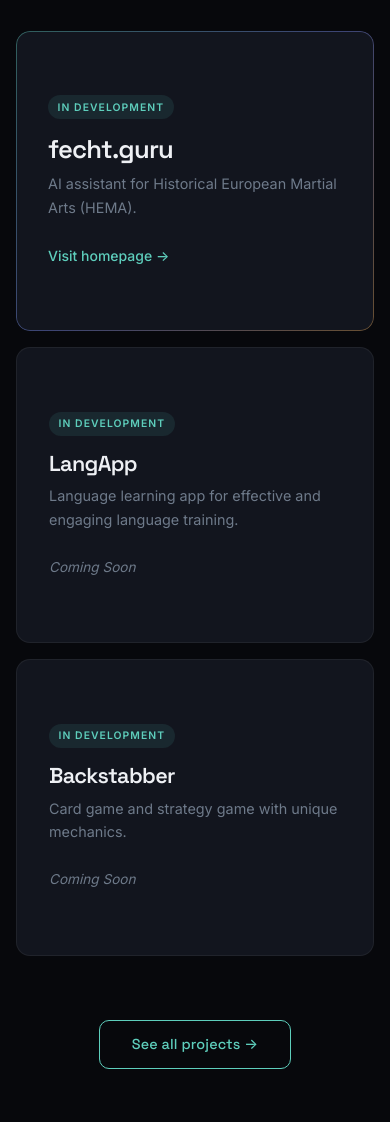
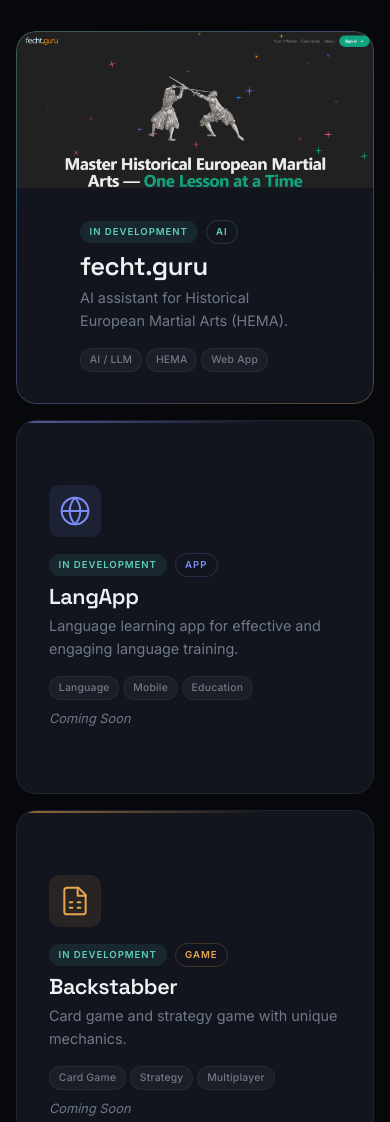
Before and after one commit to Falck-Studios/falck-studios.github.io, a plain HTML site: page index.html in a window 390 px wide. Shown: the part 3540-4662 px from the top of the page. Drawn offline with Linux system fonts and the light colour scheme.

Commit message:
Redesign homepage project cards with rich visuals
- fecht.guru: full-width card with live screenshot preview, hover overlay,
  gradient border, badges (Under utvikling, AI), and tech tags (AI/LLM, HEMA, Web App)
- LangApp: icon, indigo accent bar, category badge (App), tech tags (Språk, Mobil, Utdanning)
- Backstabber: icon, amber accent bar, category badge (Spill), tech tags (Kortspill, Strategi, Multiplayer)
- All cards have hover lift + shadow animations
- Added i18n keys for tag translations (NO/EN)

Co-authored-by: Copilot <223556219+Copilot@users.noreply.github.com>

```diff
--- a/css/style.css
+++ b/css/style.css
@@ -819,80 +819,130 @@ main {
 }
 
 /* ==========================================================================
-   Project Grid & Cards — Featured Layout
-   ========================================================================== */
-
-.project-grid {
+   Project Grid v2 — Rich Cards with Images & Icons (Homepage)
+   ========================================================================== */
+
+.project-grid-v2 {
   display: grid;
   gap: var(--spacing-md);
   grid-template-columns: 1fr;
 }
 
 @media (min-width: 768px) {
-  .project-grid {
+  .project-grid-v2 {
     grid-template-columns: 1fr 1fr;
   }
 
-  .project-card--featured {
-    grid-row: 1 / 3;
-  }
-}
-
-.project-card {
+  .proj-card--hero {
+    grid-column: 1 / -1;
+  }
+}
+
+/* --- Base card --- */
+.proj-card {
   display: flex;
   flex-direction: column;
-  background-color: var(--color-bg-elevated);
+  background: var(--color-bg-elevated);
   border: 1px solid var(--color-border);
-  border-radius: var(--radius-md);
-  padding: var(--spacing-xl) var(--spacing-lg);
-  transition: border-color 0.3s ease, transform 0.3s var(--transition-smooth);
+  border-radius: var(--radius-lg);
+  overflow: hidden;
+  transition: border-color 0.4s ease, transform 0.4s var(--transition-smooth), box-shadow 0.4s ease;
   color: inherit;
   text-decoration: none;
 }
 
-.project-card:hover {
+.proj-card:hover {
   border-color: var(--color-border-hover);
-  transform: translateY(-2px);
+  transform: translateY(-3px);
+  box-shadow: 0 8px 32px rgba(0, 0, 0, 0.25);
   color: inherit;
 }
 
-/* Featured project — gradient border */
-.project-card--featured {
+/* --- Hero card (fecht.guru with screenshot) --- */
+.proj-card--hero {
   border: none;
   position: relative;
-  background: var(--color-bg-elevated);
-}
-
-.project-card--featured::before {
+}
+
+.proj-card--hero::before {
   content: '';
   position: absolute;
   inset: 0;
-  border-radius: var(--radius-md);
+  border-radius: var(--radius-lg);
   padding: 1px;
   background: linear-gradient(135deg, var(--color-accent), var(--color-accent-2), var(--color-warm));
   -webkit-mask: linear-gradient(#fff 0 0) content-box, linear-gradient(#fff 0 0);
   -webkit-mask-composite: xor;
   mask-composite: exclude;
   pointer-events: none;
-  opacity: 0.4;
+  opacity: 0.35;
   transition: opacity 0.5s ease;
-}
-
-.project-card--featured:hover::before {
-  opacity: 0.8;
-}
-
-.project-card--featured .project-card__name {
-  font-size: 1.6rem;
-}
-
-.project-card--wip {
+  z-index: 1;
+}
+
+.proj-card--hero:hover::before {
+  opacity: 0.75;
+}
+
+.proj-card__img {
+  position: relative;
+  aspect-ratio: 16 / 7;
+  overflow: hidden;
+  background: var(--color-bg-secondary);
+}
+
+.proj-card__img img {
+  width: 100%;
+  height: 100%;
+  object-fit: cover;
+  object-position: top;
+  transition: transform 0.6s var(--transition-smooth);
+}
+
+.proj-card--hero:hover .proj-card__img img {
+  transform: scale(1.04);
+}
+
+.proj-card__img-overlay {
+  position: absolute;
+  inset: 0;
+  display: flex;
+  align-items: center;
+  justify-content: center;
+  background: rgba(7, 8, 12, 0.55);
+  opacity: 0;
+  transition: opacity 0.3s ease;
+}
+
+.proj-card--hero:hover .proj-card__img-overlay {
   opacity: 1;
 }
 
-.project-card__badge {
-  display: inline-block;
-  font-size: 0.65rem;
+.proj-card__visit {
+  padding: 0.65rem 1.5rem;
+  background: var(--color-accent);
+  color: var(--color-bg-primary);
+  border-radius: var(--radius-sm);
+  font-weight: 600;
+  font-size: 0.85rem;
+  font-family: var(--font-display);
+  letter-spacing: 0.01em;
+}
+
+/* --- Card body (shared) --- */
+.proj-card__body {
+  padding: var(--spacing-lg) var(--spacing-xl);
+}
+
+.proj-card__meta {
+  display: flex;
+  align-items: center;
+  gap: var(--spacing-sm);
+  margin-bottom: var(--spacing-sm);
+}
+
+.proj-card__badge {
+  font-size: 0.6rem;
   font-weight: 600;
   text-transform: uppercase;
   letter-spacing: 0.1em;
@@ -900,38 +950,118 @@ main {
   background: var(--color-accent-glow);
   padding: 0.2rem 0.6rem;
   border-radius: 100px;
+}
+
+.proj-card__cat {
+  font-size: 0.6rem;
+  font-weight: 600;
+  text-transform: uppercase;
+  letter-spacing: 0.1em;
+  padding: 0.2rem 0.6rem;
+  border-radius: 100px;
+  color: var(--color-accent);
+  border: 1px solid rgba(94, 206, 190, 0.2);
+}
+
+.proj-card__cat--indigo {
+  color: var(--color-accent-2);
+  border-color: rgba(124, 140, 245, 0.2);
+}
+
+.proj-card__cat--warm {
+  color: var(--color-warm);
+  border-color: rgba(232, 166, 80, 0.2);
+}
+
+.proj-card__name {
+  font-size: 1.35rem;
+  margin-bottom: var(--spacing-xs);
+  letter-spacing: -0.02em;
+}
+
+.proj-card--hero .proj-card__name {
+  font-size: 1.6rem;
+}
+
+.proj-card__desc {
+  color: var(--color-text-secondary);
+  font-size: 0.9rem;
+  line-height: 1.6;
   margin-bottom: var(--spacing-md);
-  width: fit-content;
-}
-
-.project-card__name {
-  margin-bottom: var(--spacing-sm);
-}
-
-.project-card__desc {
-  flex: 1;
-  color: var(--color-text-secondary);
-  font-size: 0.9rem;
-}
-
-.project-card__status {
-  color: var(--color-text-secondary);
-  font-size: 0.85rem;
+}
+
+.proj-card__tags {
+  display: flex;
+  flex-wrap: wrap;
+  gap: var(--spacing-xs);
+}
+
+.proj-card__tags span {
+  font-size: 0.65rem;
+  font-weight: 500;
+  color: var(--color-text-secondary);
+  background: rgba(255, 255, 255, 0.04);
+  border: 1px solid var(--color-border);
+  padding: 0.15rem 0.55rem;
+  border-radius: 100px;
+  letter-spacing: 0.02em;
+}
+
+/* --- Side cards (LangApp, Backstabber) --- */
+.proj-card--side {
+  padding: var(--spacing-xl) var(--spacing-lg);
+  position: relative;
+}
+
+.proj-card--side::before {
+  content: '';
+  position: absolute;
+  top: 0;
+  left: 0;
+  right: 0;
+  height: 2px;
+  opacity: 0.6;
+}
+
+.proj-card--side:first-of-type::before {
+  background: linear-gradient(90deg, var(--color-accent-2), transparent 70%);
+}
+
+.proj-card--side:last-child::before {
+  background: linear-gradient(90deg, var(--color-warm), transparent 70%);
+}
+
+.proj-card__icon {
+  display: flex;
+  align-items: center;
+  justify-content: center;
+  width: 52px;
+  height: 52px;
+  border-radius: var(--radius-sm);
+  margin-bottom: var(--spacing-md);
+  transition: transform 0.3s var(--transition-smooth);
+}
+
+.proj-card--side:hover .proj-card__icon {
+  transform: scale(1.1);
+}
+
+.proj-card__icon--indigo {
+  background: var(--color-accent-2-glow);
+  color: var(--color-accent-2);
+}
+
+.proj-card__icon--warm {
+  background: var(--color-warm-glow);
+  color: var(--color-warm);
+}
+
+.proj-card__status {
+  color: var(--color-text-secondary);
+  font-size: 0.8rem;
   font-style: italic;
   margin-top: auto;
   padding-top: var(--spacing-sm);
-}
-
-.project-card__link {
-  color: var(--color-accent);
-  font-weight: 500;
-  font-size: 0.875rem;
-  margin-top: auto;
-  padding-top: var(--spacing-sm);
-}
-
-.project-card:hover .project-card__link {
-  color: var(--color-accent-hover);
 }
 
 /* ==========================================================================
--- a/index.html
+++ b/index.html
@@ -207,27 +207,69 @@
           <h2 id="prosjekter-heading" class="section__title reveal" data-i18n="projects.heading">Prosjekter</h2>
           <p class="section__subtitle reveal" data-i18n="projects.subtitle">Utforsk produktene og prosjektene våre.</p>
 
-          <div class="project-grid reveal-stagger">
-            <a href="https://fecht.guru" target="_blank" rel="noopener noreferrer" class="project-card project-card--featured project-card--wip">
-              <span class="project-card__badge" data-i18n="projects.badge.wip">Under utvikling</span>
-              <h3 class="project-card__name">fecht.guru</h3>
-              <p class="project-card__desc" data-i18n="projects.fecht.desc">AI-assistent for historisk europeisk kampsport (HEMA).</p>
-              <span class="project-card__link" data-i18n="projects.visitHomepage">Besøk hjemmeside →</span>
+          <div class="project-grid-v2 reveal-stagger">
+
+            <!-- fecht.guru — featured with screenshot -->
+            <a href="https://fecht.guru" target="_blank" rel="noopener noreferrer" class="proj-card proj-card--hero">
+              <div class="proj-card__img">
+                <img src="images/fecht-guru-preview.png" alt="fecht.guru" loading="lazy" width="1280" height="720">
+                <div class="proj-card__img-overlay">
+                  <span class="proj-card__visit" data-i18n="projects.visitHomepage">Besøk hjemmeside →</span>
+                </div>
+              </div>
+              <div class="proj-card__body">
+                <div class="proj-card__meta">
+                  <span class="proj-card__badge" data-i18n="projects.badge.wip">Under utvikling</span>
+                  <span class="proj-card__cat">AI</span>
+                </div>
+                <h3 class="proj-card__name">fecht.guru</h3>
+                <p class="proj-card__desc" data-i18n="projects.fecht.desc">AI-assistent for historisk europeisk kampsport (HEMA).</p>
+                <div class="proj-card__tags">
+                  <span>AI / LLM</span>
+                  <span>HEMA</span>
+                  <span>Web App</span>
+                </div>
+              </div>
             </a>
 
-            <div class="project-card project-card--wip">
-              <span class="project-card__badge" data-i18n="projects.badge.wip">Under utvikling</span>
-              <h3 class="project-card__name">LangApp</h3>
-              <p class="project-card__desc" data-i18n="projects.langapp.desc">Språklæringsapp for effektiv og engasjerende språktrening.</p>
-              <span class="project-card__status" data-i18n="projects.status.soon">Kommer snart</span>
+            <!-- LangApp -->
+            <div class="proj-card proj-card--side">
+              <div class="proj-card__icon proj-card__icon--indigo" aria-hidden="true">
+                <svg width="32" height="32" viewBox="0 0 24 24" fill="none" stroke="currentColor" stroke-width="1.5" stroke-linecap="round" stroke-linejoin="round"><circle cx="12" cy="12" r="10"/><path d="M2 12h20"/><path d="M12 2a15.3 15.3 0 0 1 4 10 15.3 15.3 0 0 1-4 10 15.3 15.3 0 0 1-4-10 15.3 15.3 0 0 1 4-10z"/></svg>
+              </div>
+              <div class="proj-card__meta">
+                <span class="proj-card__badge" data-i18n="projects.badge.wip">Under utvikling</span>
+                <span class="proj-card__cat proj-card__cat--indigo" data-i18n="projectsPage.category.app">App</span>
+              </div>
+              <h3 class="proj-card__name">LangApp</h3>
+              <p class="proj-card__desc" data-i18n="projects.langapp.desc">Språklæringsapp for effektiv og engasjerende språktrening.</p>
+              <div class="proj-card__tags">
+                <span data-i18n="projectsPage.tag.language">Språk</span>
+                <span data-i18n="projectsPage.tag.mobile">Mobil</span>
+                <span data-i18n="projectsPage.tag.education">Utdanning</span>
+              </div>
+              <span class="proj-card__status" data-i18n="projects.status.soon">Kommer snart</span>
             </div>
 
-            <div class="project-card project-card--wip">
-              <span class="project-card__badge" data-i18n="projects.badge.wip">Under utvikling</span>
-              <h3 class="project-card__name">Backstabber</h3>
-              <p class="project-card__desc" data-i18n="projects.backstabber.desc">Kortspill og strategispill med unike mekanikker.</p>
-              <span class="project-card__status" data-i18n="projects.status.soon">Kommer snart</span>
+            <!-- Backstabber -->
+            <div class="proj-card proj-card--side">
+              <div class="proj-card__icon proj-card__icon--warm" aria-hidden="true">
+                <svg width="32" height="32" viewBox="0 0 24 24" fill="none" stroke="currentColor" stroke-width="1.5" stroke-linecap="round" stroke-linejoin="round"><path d="M14.5 2H6a2 2 0 0 0-2 2v16a2 2 0 0 0 2 2h12a2 2 0 0 0 2-2V7.5L14.5 2z"/><polyline points="14 2 14 8 20 8"/><path d="M8 13h2"/><path d="M8 17h2"/><path d="M14 13h2"/><path d="M14 17h2"/></svg>
+              </div>
+              <div class="proj-card__meta">
+                <span class="proj-card__badge" data-i18n="projects.badge.wip">Under utvikling</span>
+                <span class="proj-card__cat proj-card__cat--warm" data-i18n="projectsPage.category.game">Spill</span>
+              </div>
+              <h3 class="proj-card__name">Backstabber</h3>
+              <p class="proj-card__desc" data-i18n="projects.backstabber.desc">Kortspill og strategispill med unike mekanikker.</p>
+              <div class="proj-card__tags">
+                <span data-i18n="projectsPage.tag.cardgame">Kortspill</span>
+                <span data-i18n="projectsPage.tag.strategy">Strategi</span>
+                <span>Multiplayer</span>
+              </div>
+              <span class="proj-card__status" data-i18n="projects.status.soon">Kommer snart</span>
             </div>
+
           </div>
 
           <div class="projects-see-all reveal">
--- a/js/i18n.js
+++ b/js/i18n.js
@@ -75,6 +75,11 @@ const translations = {
     'projectsPage.cta.heading': 'Har du en idé?',
     'projectsPage.cta.text': 'Vi er alltid interessert i nye samarbeid og spennende prosjekter.',
     'projectsPage.cta.email': 'Send oss en e-post →',
+    'projectsPage.tag.language': 'Språk',
+    'projectsPage.tag.mobile': 'Mobil',
+    'projectsPage.tag.education': 'Utdanning',
+    'projectsPage.tag.cardgame': 'Kortspill',
+    'projectsPage.tag.strategy': 'Strategi',
 
     // Contact
     'contact.heading': 'Kontakt',
@@ -205,6 +210,11 @@ const translations = {
     'projectsPage.cta.heading': 'Got an idea?',
     'projectsPage.cta.text': 'We\'re always interested in new collaborations and exciting projects.',
     'projectsPage.cta.email': 'Send us an email →',
+    'projectsPage.tag.language': 'Language',
+    'projectsPage.tag.mobile': 'Mobile',
+    'projectsPage.tag.education': 'Education',
+    'projectsPage.tag.cardgame': 'Card Game',
+    'projectsPage.tag.strategy': 'Strategy',
 
     // Contact
     'contact.heading': 'Contact',
```
